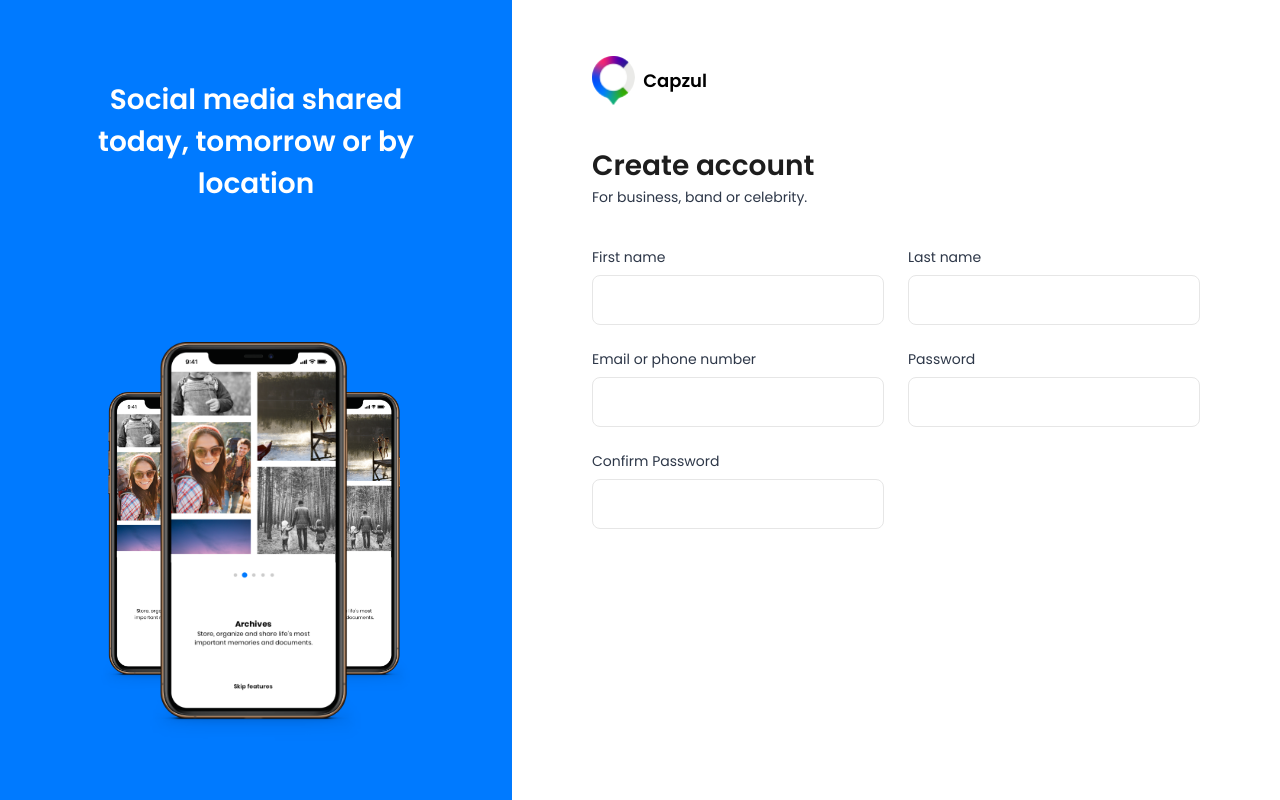
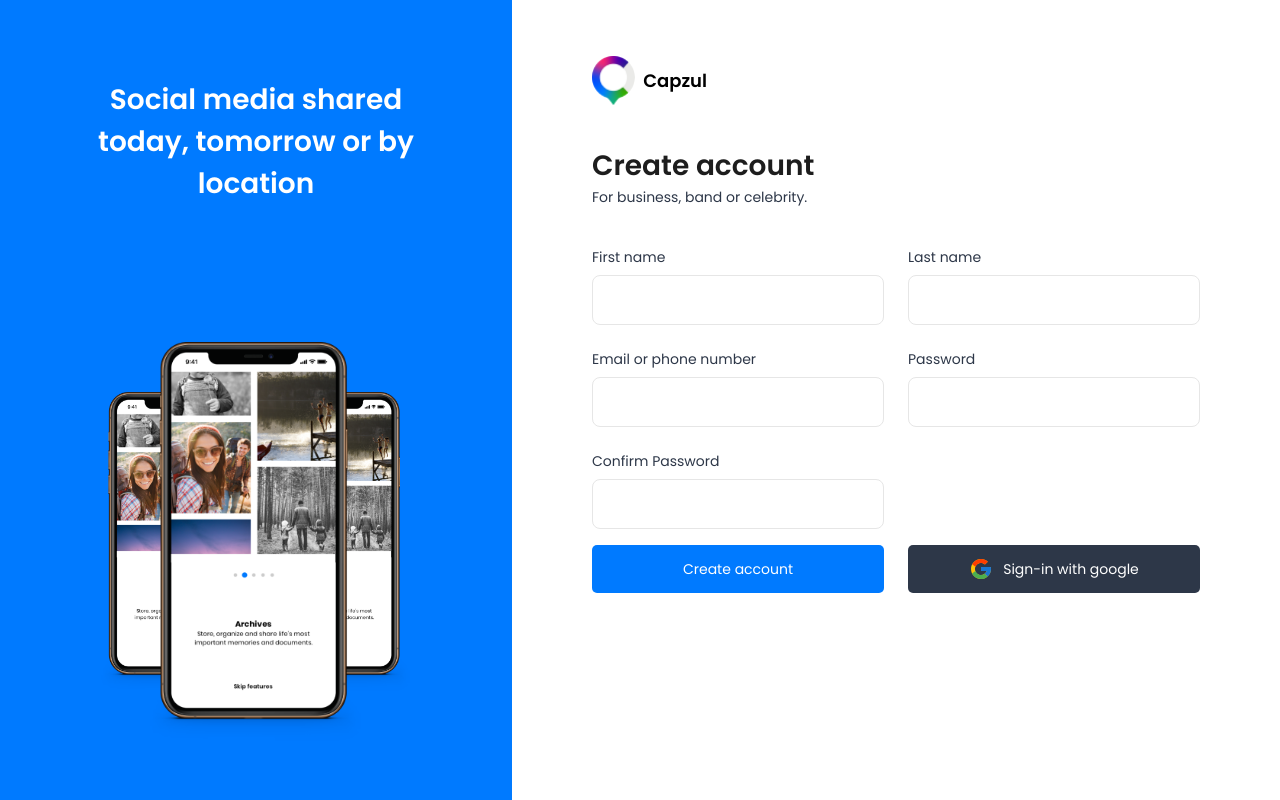
Before and after one commit to victoryndukwu/capzul, a Next.js app: page /sign-up in a window 1280 px wide. Built offline with nearby package versions, Linux system fonts and the light colour scheme.

Commit message:
chore: add Button components

```diff
--- /dev/null
+++ b/app/components/buttons/BaseButton.tsx
@@ -0,0 +1,27 @@
+'use client'
+import React, { ButtonHTMLAttributes } from 'react'
+import { cn } from '@/app/utils/helpers';
+import { poppins } from '@/app/utils/font';
+
+
+type ButtonProps = ButtonHTMLAttributes<HTMLButtonElement> & {
+    className?: string,
+    children: React.ReactNode,
+    variant?: 'primary' | 'white' | 'pink' | 'disabled',
+}
+
+function Button({ children, className, variant = 'primary', ...props }: ButtonProps) {
+    return (
+        <button {...props} className={cn('py-3 px-6 rounded-[5px] font-semibold text-sm transition ease-in duration-200 text-white w-full',
+            {
+                "bg-primary hover:bg-navyBlueNormal": variant === 'primary',
+            }
+            ,
+            `${poppins.className}`,
+            className)}>
+            {children}
+        </button>
+    )
+}
+
+export default Button
--- /dev/null
+++ b/app/components/buttons/GoogleAuthButton.tsx
@@ -0,0 +1,26 @@
+import React, { ButtonHTMLAttributes } from 'react'
+import { twMerge } from 'tailwind-merge'
+import { poppins } from '@/app/utils/font';
+
+type GoogleAuthButtonProps = ButtonHTMLAttributes<HTMLButtonElement> & {
+    className?: string
+    children: string
+}
+
+function GoogleAuthButton({ children, className, ...props }: GoogleAuthButtonProps) {
+    return (
+        <button {...props} className={twMerge('py-3 px-6 rounded-[5px] text-sm text-white bg-gray font-semibold w-full flex justify-center items-center gap-[10px] hover:bg-whiteDark focus:outline-none focus-visible:ring focus-visible:ring-primary-500 transition ease-in duration-200', `${poppins.className}`, className)}>
+
+            {/* svg */}
+            <svg xmlns="http://www.w3.org/2000/svg" width="24" height="24" viewBox="0 0 24 24" fill="none">
+                <path d="M21.8055 10.0415H21V10H12V14H17.6515C16.827 16.3285 14.6115 18 12 18C8.6865 18 6 15.3135 6 12C6 8.6865 8.6865 6 12 6C13.5295 6 14.921 6.577 15.9805 7.5195L18.809 4.691C17.023 3.0265 14.634 2 12 2C6.4775 2 2 6.4775 2 12C2 17.5225 6.4775 22 12 22C17.5225 22 22 17.5225 22 12C22 11.3295 21.931 10.675 21.8055 10.0415Z" fill="#FFC107" />
+                <path d="M3.15234 7.3455L6.43784 9.755C7.32684 7.554 9.47984 6 11.9993 6C13.5288 6 14.9203 6.577 15.9798 7.5195L18.8083 4.691C17.0223 3.0265 14.6333 2 11.9993 2C8.15834 2 4.82734 4.1685 3.15234 7.3455Z" fill="#FF3D00" />
+                <path d="M12.0002 22.0003C14.5832 22.0003 16.9302 21.0118 18.7047 19.4043L15.6097 16.7853C14.5719 17.5745 13.3039 18.0014 12.0002 18.0003C9.39916 18.0003 7.19066 16.3418 6.35866 14.0273L3.09766 16.5398C4.75266 19.7783 8.11366 22.0003 12.0002 22.0003Z" fill="#4CAF50" />
+                <path d="M21.8055 10.0415H21V10H12V14H17.6515C17.2571 15.1082 16.5467 16.0766 15.608 16.7855L15.6095 16.7845L18.7045 19.4035C18.4855 19.6025 22 17 22 12C22 11.3295 21.931 10.675 21.8055 10.0415Z" fill="#1976D2" />
+            </svg>
+            {children}
+        </button>
+    )
+}
+
+export default GoogleAuthButton
--- a/app/components/forms/SignupForm.tsx
+++ b/app/components/forms/SignupForm.tsx
@@ -2,11 +2,13 @@
 import React from 'react'
 import InputField from '../inputs/InputField'
 import PasswordField from '../inputs/PasswordField'
+import GoogleAuthButton from '../buttons/GoogleAuthButton'
+import BaseButton from '../buttons/BaseButton'
 
 function SignupForm() {
     return (
         <form>
-            <div className='grid grid-cols-2 grid-rows-3 gap-6 mt-10 mb-4'>
+            <div className='md:grid md:grid-cols-2 md:grid-rows-3 gap-6 mt-10 mb-4 flex flex-col'>
                 <InputField label='First name' />
                 <InputField label='Last name' />
                 <InputField label='Email or phone number' />
@@ -15,6 +17,11 @@ function SignupForm() {
 
             </div>
 
+            <div className='flex gap-6'>
+                <BaseButton>Create account</BaseButton>
+                <GoogleAuthButton> Sign-in with google</GoogleAuthButton>
+            </div>
+
         </form>
     )
 }
```
